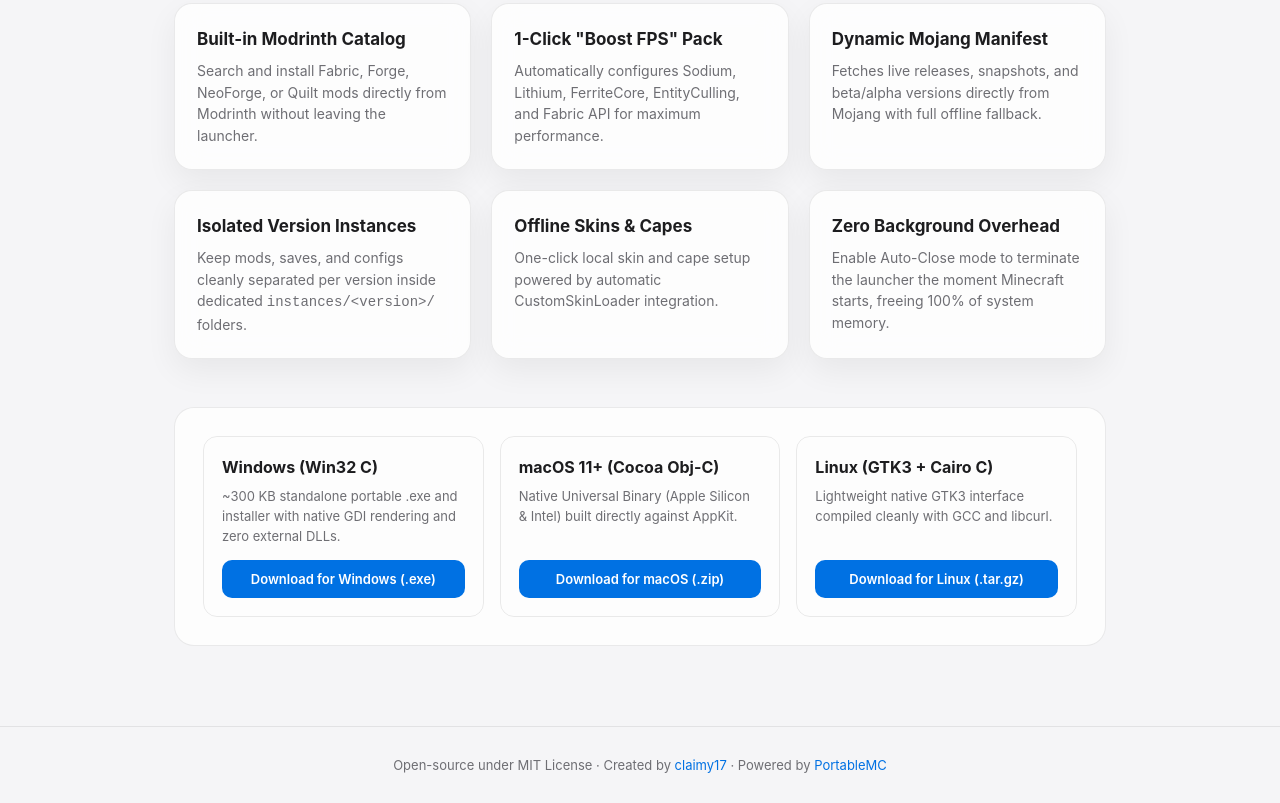
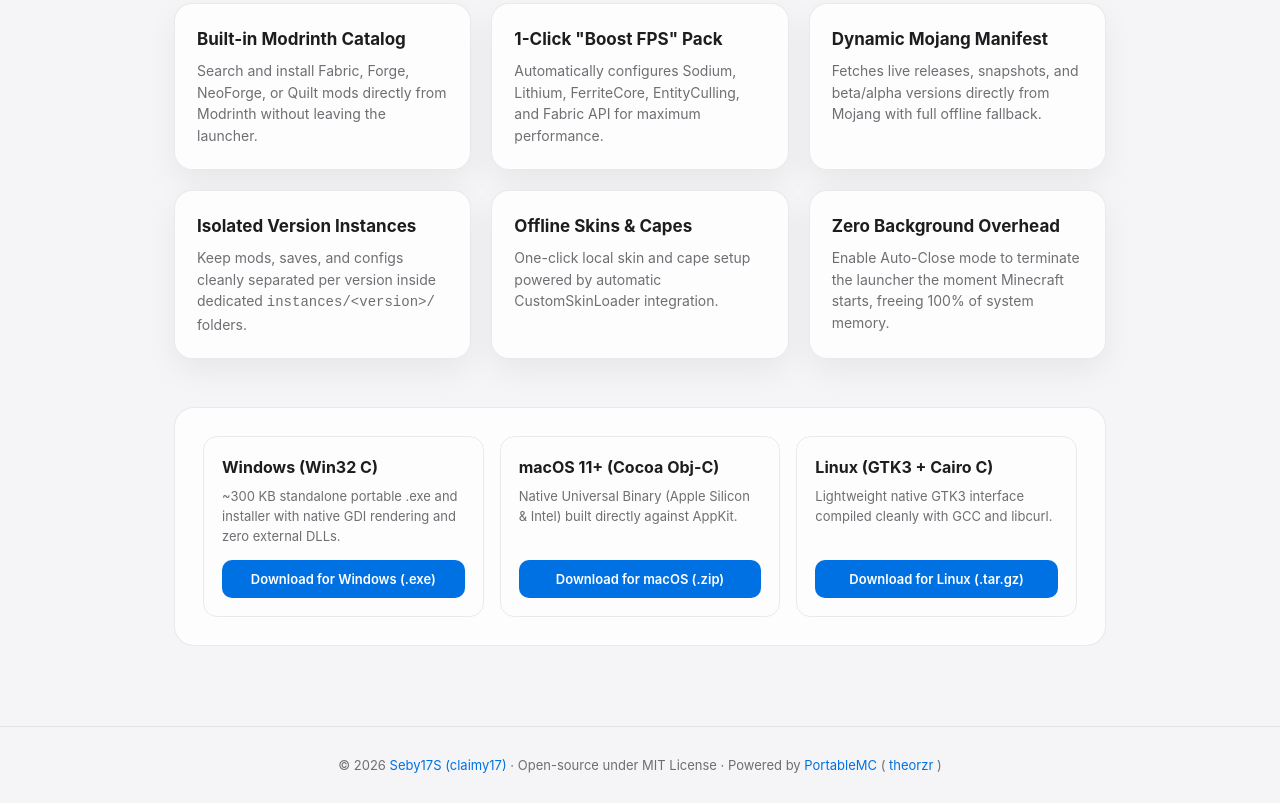
Before and after one commit to claimy17/PortableMC-GUI, a plain HTML site: page index.html in a window 1280 px wide. Shown: the part 864-1667 px from the top of the page. Drawn offline with Linux system fonts and the light colour scheme.

Commit message:
Add files via upload

```diff
--- a/index.html
+++ b/index.html
@@ -295,7 +295,7 @@
   </main>
 
   <footer>
-    Open-source under MIT License · Created by <a href="https://github.com" target="_blank" rel="noopener">claimy17</a> · Powered by <a href="https://github.com" target="_blank" rel="noopener">PortableMC</a>
+    © 2026 <a href="https://github.com/claimy17" target="_blank" rel="noopener">Seby17S (claimy17)</a> · Open-source under MIT License · Powered by <a href="https://github.com/theorzr/portablemc" target="_blank" rel="noopener">PortableMC</a> ( <a href="https://github.com/theorzr" target="_blank" rel="noopener">theorzr</a> )
   </footer>
 
   <script>
```
